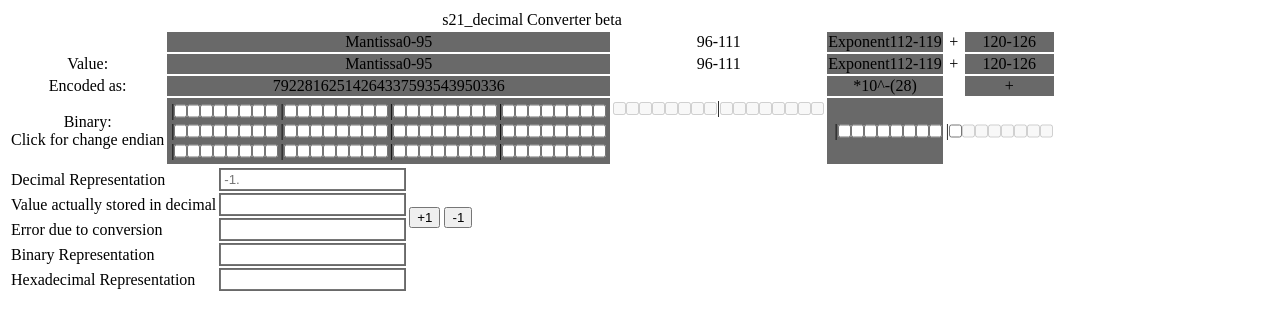
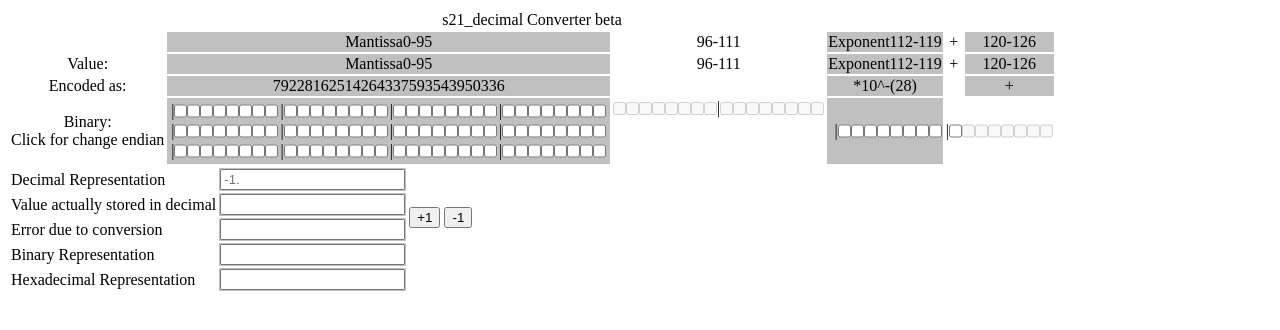
Before and after one commit to bacek97/bacek97.github.io, a website: page decimal.html in a window 1280 px wide. Drawn offline with Linux system fonts and the light colour scheme.

Commit message:
Update decimal.html

```diff
--- a/decimal.html
+++ b/decimal.html
@@ -107,7 +107,7 @@ let writeAsciiString = (str, ptr) => {
 </script>
 
     <style>
-        td:nth-child(even) { background: DimGrey }
+        td:nth-child(even) { background: silver }
         input {margin: 0;}
         .tr-endian.big tr { flex-direction: row-reverse}
     </style>
```
